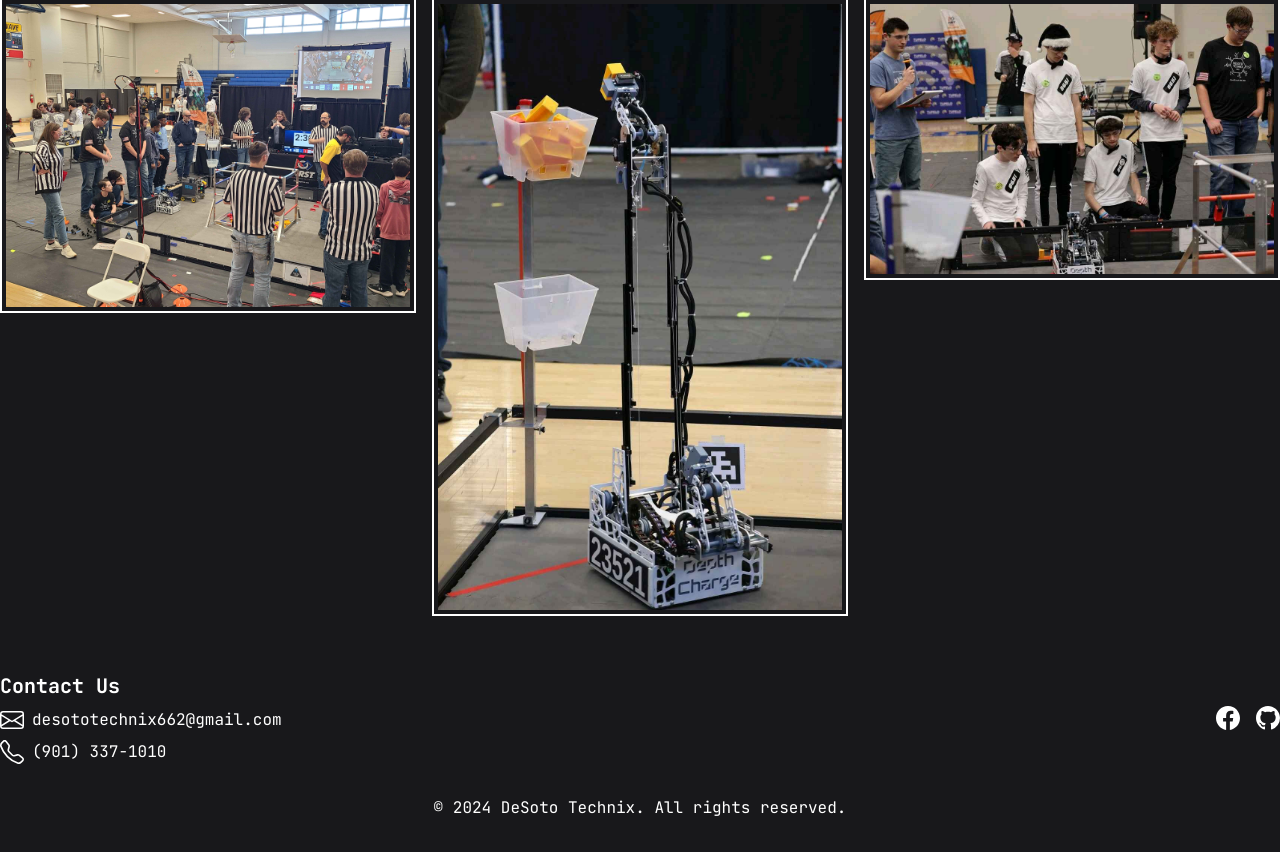
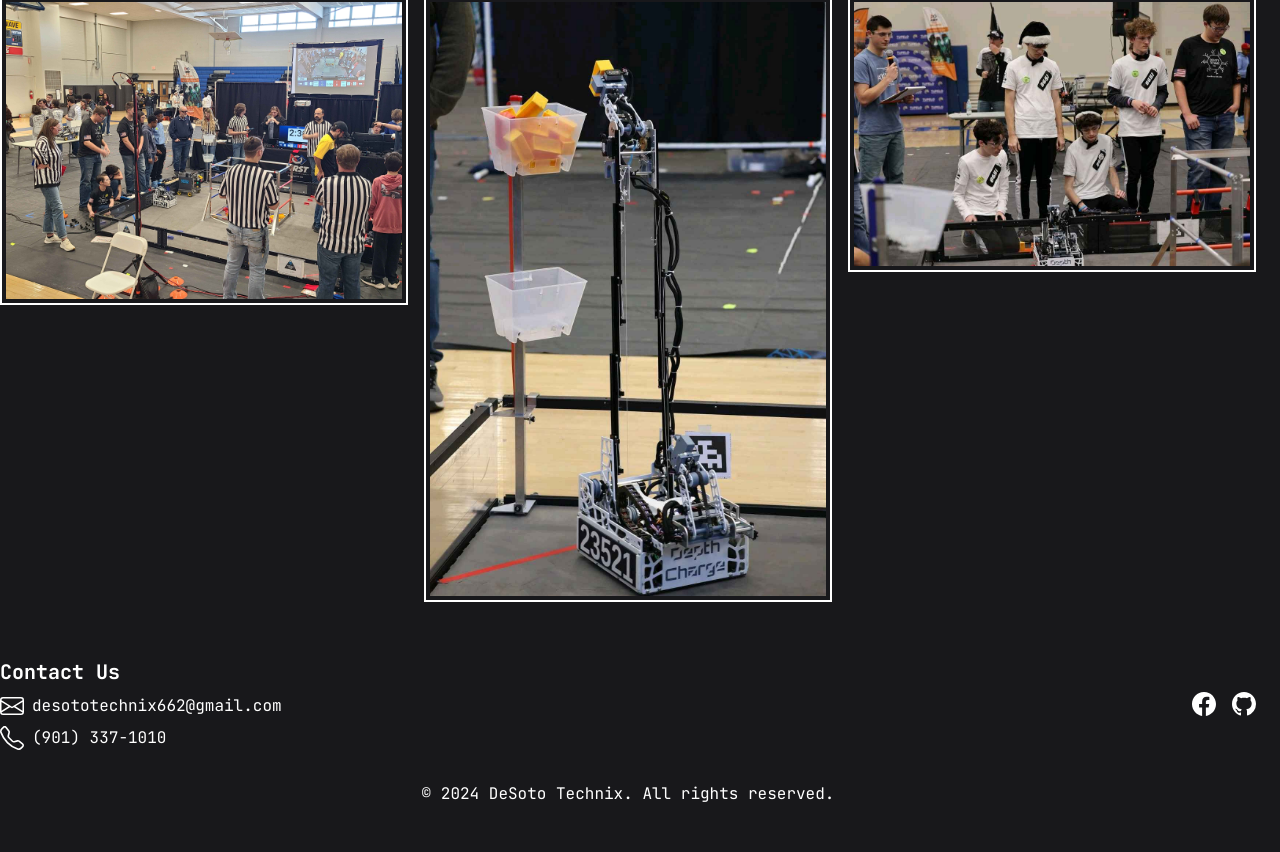
Before and after one commit to 23521-Desoto-Technix/dtweb, a Next.js app: page / in a window 1280 px wide. Shown: the part 931-1783 px from the top of the page. Built offline with nearby package versions, Linux system fonts and the light colour scheme.

Commit message:
fix(Layout): adjust margin classes for improved responsiveness

```diff
--- a/app/components/Footer.tsx
+++ b/app/components/Footer.tsx
@@ -2,7 +2,7 @@ import React from 'react';
 const Footer = () => {
     return (
         <div className="bg-zinc-900 text-white py-8">
-            <div className="container mx-6 md:mx-auto">
+            <div className="mx-6 md:ml-auto">
                 <div className="flex flex-wrap justify-between items-center">
                     <div className="w-full md:w-1/2">
                         <h1 className="text-xl font-bold mb-2">Contact Us</h1>
--- a/app/layout.tsx
+++ b/app/layout.tsx
@@ -25,7 +25,7 @@ export default function RootLayout({
       >
         <div className=" font-JetBrainsMono">
           <Navbar />
-          <div className="container mx-6 md:mx-auto text-white mr-6">
+          <div className="ml-6 md:ml-auto text-white mr-6">
             {children}
           </div>
           <Footer />
--- a/app/page.tsx
+++ b/app/page.tsx
@@ -13,7 +13,7 @@ import i4 from '../public/hpimages/4.jpg'
 export default function Home() {
   return (
     <div>
-      <div className="pr-6 md:pr-0 box-content">
+      <div className="">
         <h1 className="text-6xl py-10 font-bold">DeSoto Technix 23521</h1>
         <p className="pb-10">DeSoto Technix is a team dedicated to creating competitive robots for the <i>FIRST</i> Tech Challenge, as well as sharing our love of STEM with our community.</p>
         <Button href="/about">LEARN MORE</Button>
```
